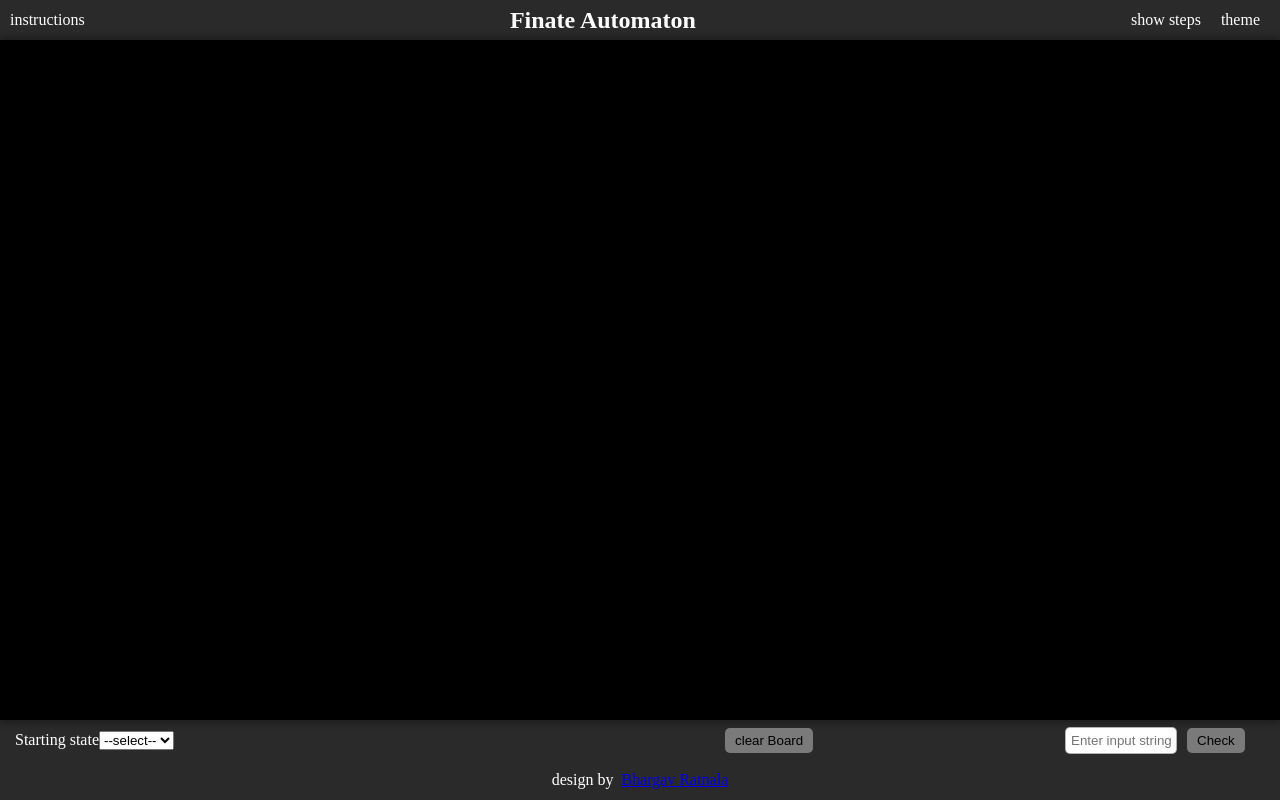
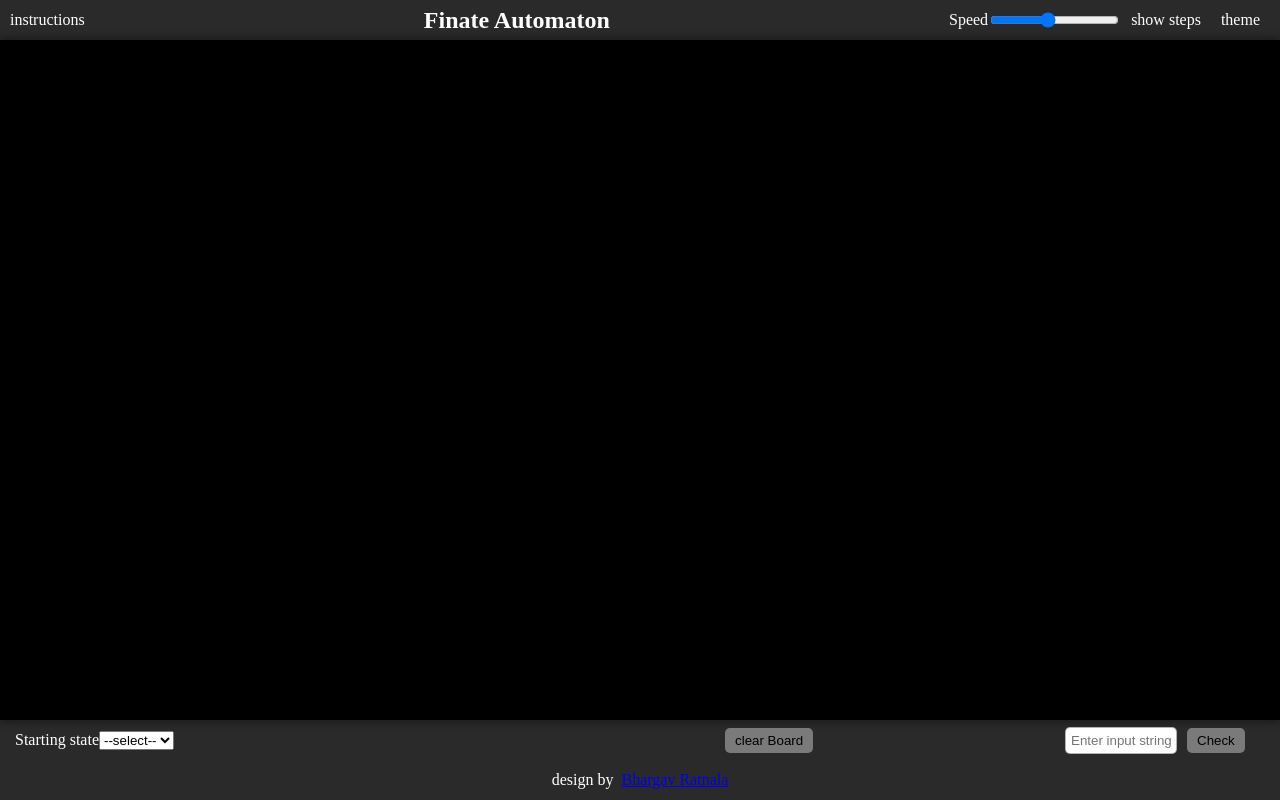
Before and after one commit to bhargavratnala/TOCmodelDemo, a plain HTML site: page index.html in a window 1280 px wide. Drawn offline with Linux system fonts and the light colour scheme.

Commit message:
added speed control

```diff
--- a/asserts/canvas.js
+++ b/asserts/canvas.js
@@ -10,6 +10,7 @@ let clearButton = document.getElementById('clearButton');
 let stepsButton = document.getElementById('steps');
 let stepsDisplay = document.getElementById('stepsDisplay');
 let themeButton = document.getElementById('theme');
+let speed = document.getElementById('speed');
 isFinalState.parentElement.style.display = 'none';
 
 let ctx = canvas.getContext('2d');
@@ -510,3 +511,7 @@ stepsButton.addEventListener('click', function (e) {
     }
     stepsDisplay.classList.toggle('stepsDisplayClose');
 });
+
+speed.addEventListener('change', function (e) {
+    delay = 1500 - this.value * 100;
+});
--- a/asserts/style.css
+++ b/asserts/style.css
@@ -66,6 +66,7 @@ body {
 
 .options{
     display: flex;
+    align-items: center;
 }
 
 .options > div{
--- a/index.html
+++ b/index.html
@@ -22,6 +22,8 @@
         </div>
         <h2 class="title">Finate Automaton</h2>
         <div class="options">
+            <label for="speed">Speed</label>
+            <input type="range" name="speed" id="speed" min="1" max="10" value="5">
             <div id="steps">show steps</div>
             <div id="theme">theme</div>
         </div>
```
